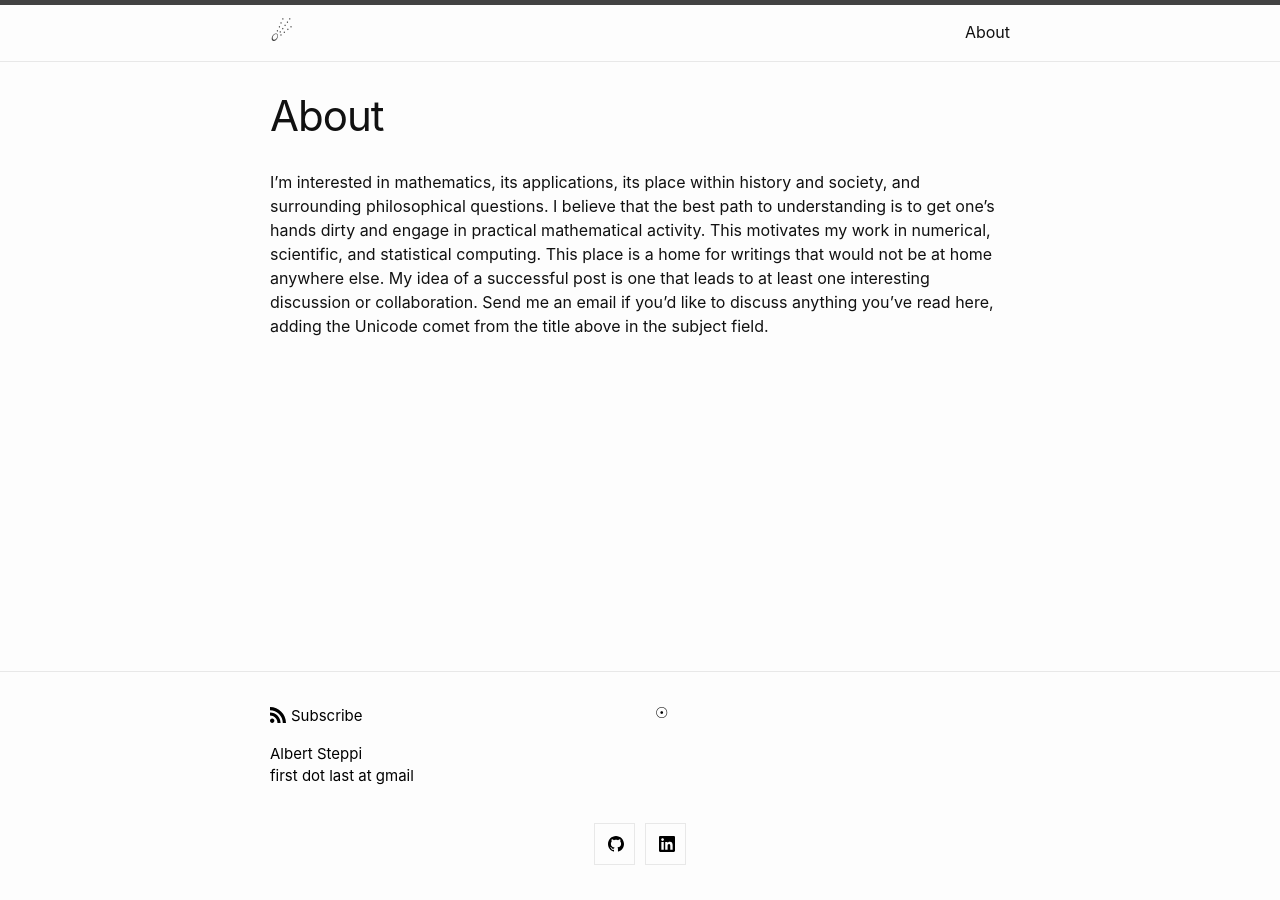
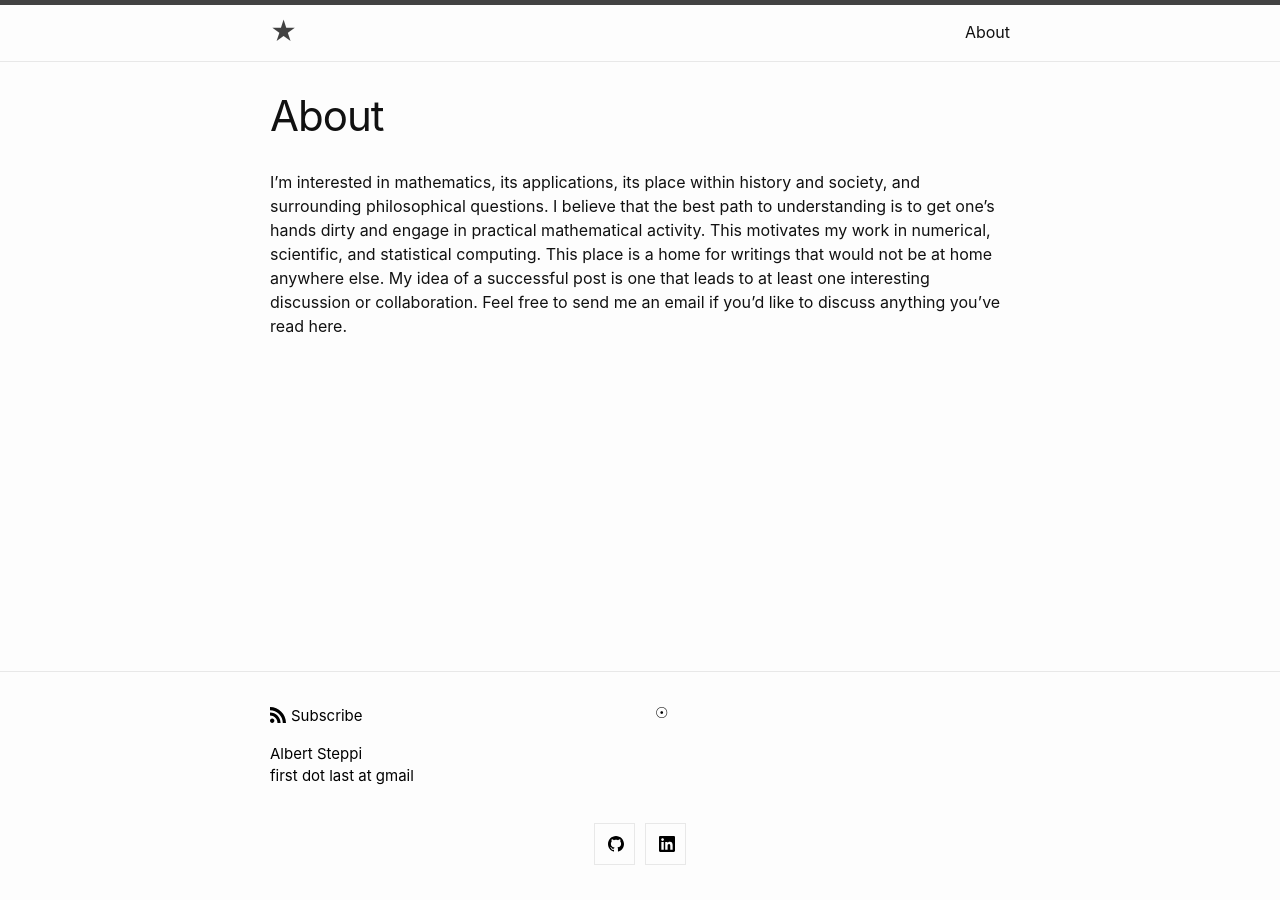
Before and after one commit to steppi/steppi.github.io, a Jekyll site: the page built from about.md, in a window 1280 px wide. Built offline with Jekyll 4.4.1, drawn with Linux system fonts in a browser that asks for light colours.

Commit message:
change symbol

```diff
--- a/_config.yml
+++ b/_config.yml
@@ -1,4 +1,4 @@
-title: ☄
+title: ★
 author:
   name: Albert Steppi
   email: first dot last at gmail
--- a/about.md
+++ b/about.md
@@ -8,5 +8,4 @@ I'm interested in mathematics, its applications, its place within history and so
 I believe that the best path to understanding is to get one's hands dirty and engage in practical mathematical activity. This
 motivates my work in numerical, scientific, and statistical computing. This place is a home for writings that would not be at
 home anywhere else. My idea of a successful post is one that leads to at least one interesting discussion or collaboration.
-Send me an email if you'd like to discuss anything you've read here, adding the Unicode comet from the title above in the subject
-field.
+Feel free to send me an email if you'd like to discuss anything you've read here.
```
